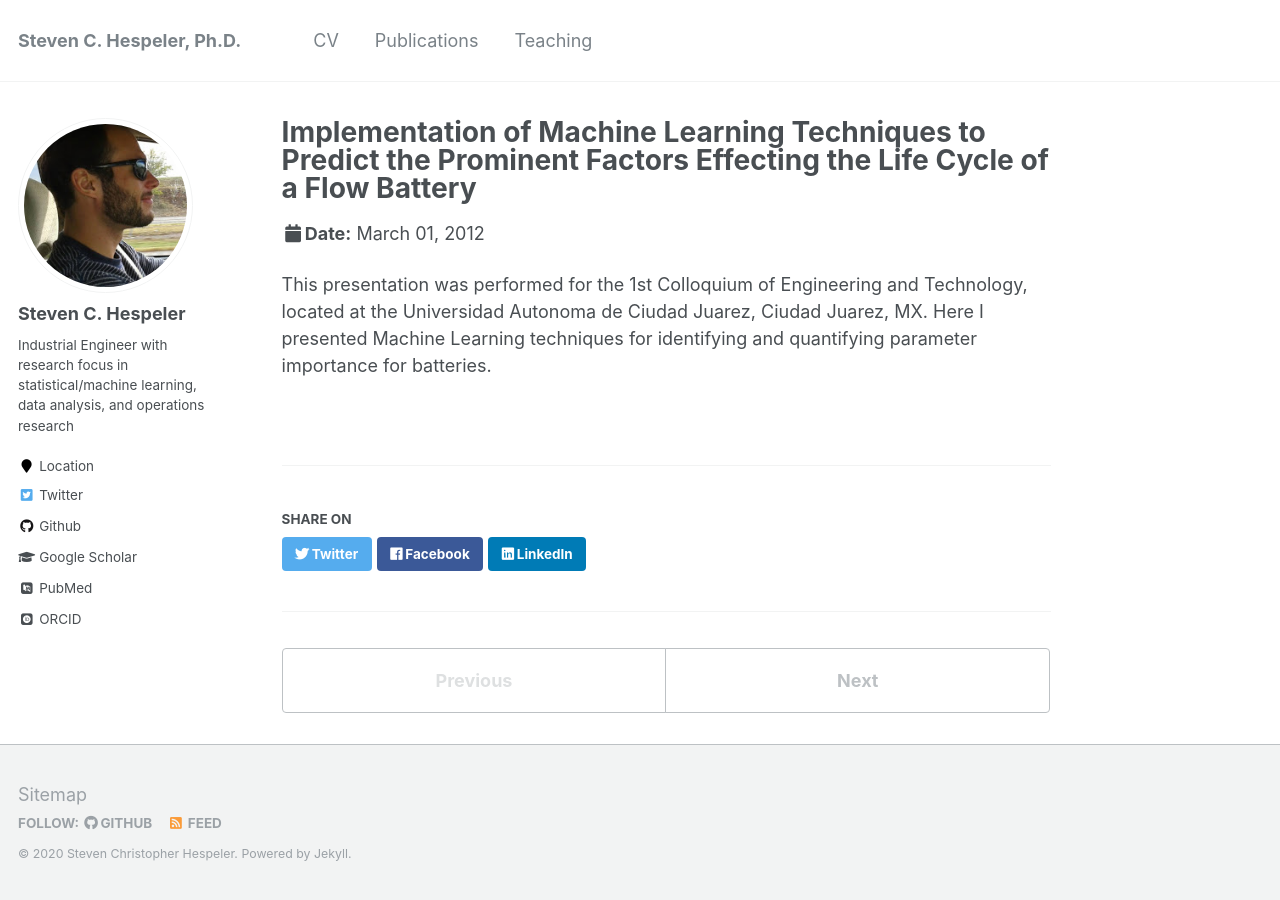
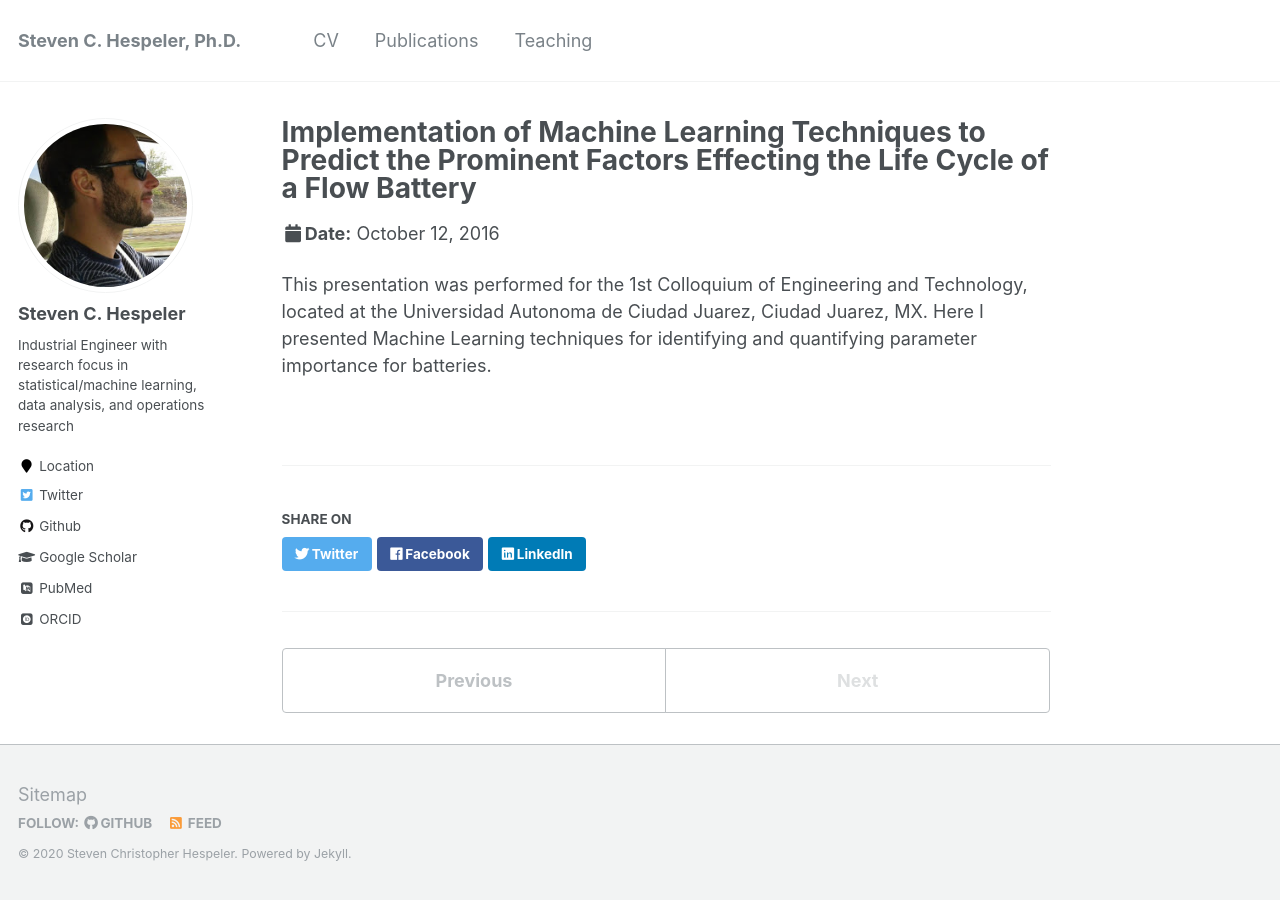
Before and after one commit to Tov-Nephesh/Tov-Nephesh.github.io, a Jekyll site: the page built from _talks/2016-10-12-talk-1.md, in a window 1280 px wide. Built offline with Jekyll 4.4.1, drawn with Linux system fonts in a browser that asks for light colours; some web fonts are replaced.

Commit message:
Update and rename 2012-03-01-talk-1.md to 2016-10-12-talk-1.md

```diff
--- a/_talks/2012-03-01-talk-1.md
+++ b/_talks/2016-10-12-talk-1.md
@@ -2,9 +2,9 @@
 title: "Implementation of Machine Learning Techniques to Predict the Prominent Factors Effecting the Life Cycle of a Flow Battery"
 collection: talks
 type: "Talk"
-permalink: /talks/2012-03-01-talk-1
+permalink: /talks/2016-10-12-talk-1
 venue: "Universidad Autonoma de Ciudad Juarez, Department of Engineering"
-date: 2012-03-01
+date: 2016-10-12
 location: "Ciudad Juarez, MX"
 ---
 
```
